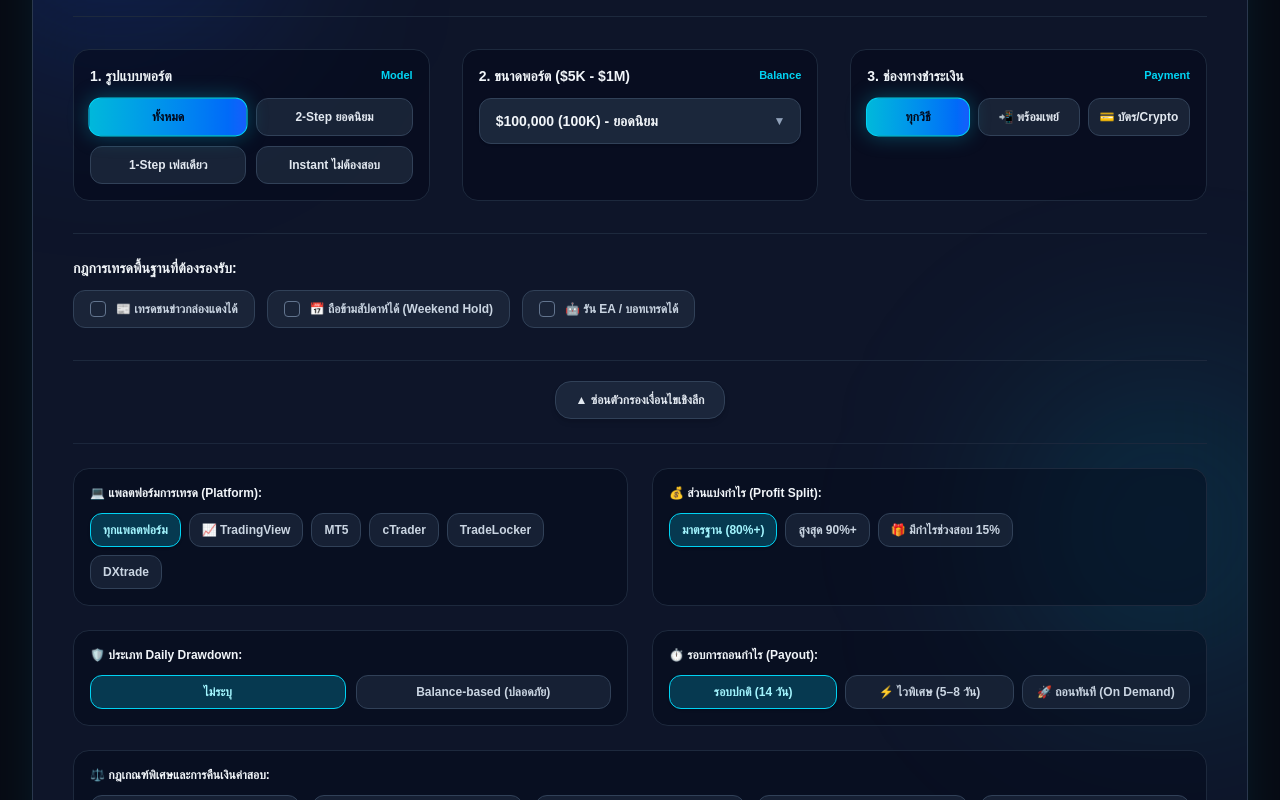
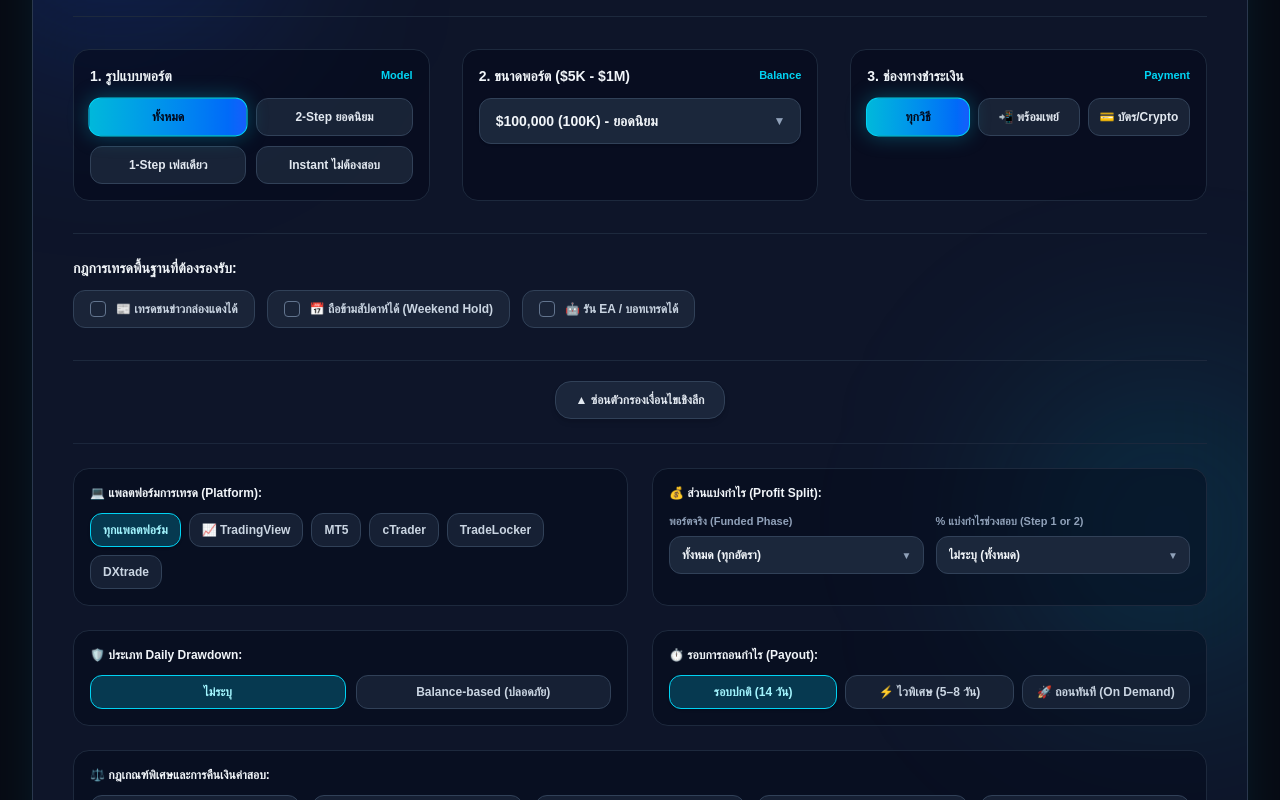
Before and after one commit to jirawat1992/prophubthai, a Next.js app: page / in a window 1280 px wide. Both pictures are taken after a click on the button 640 px from the left and 879 px from the top of the page. Shown: the part 491-1291 px from the top of the page. Built offline with nearby package versions, Linux system fonts and the light colour scheme.

Commit message:
connect reactive filter logic with prop firms list

```diff
--- a/app/components/PropMatcher.tsx
+++ b/app/components/PropMatcher.tsx
@@ -14,6 +14,7 @@ export interface FilterState {
   noConsistencyRule: boolean;
   platform: string;
   profitSplit: string;
+  challengeProfit: string;
   noMinDays: boolean;
   noSlRequired: boolean;
   scalingPlan: boolean;
@@ -294,33 +295,53 @@ export default function PropMatcher({
                 </div>
               </div>
 
-              {/* Profit Split */}
+              {/* Profit Split แยก 2 Dropdown */}
               <div className="bg-slate-950/40 p-4 rounded-2xl border border-slate-800">
                 <span className="block text-xs font-bold text-slate-100 mb-3">
                   💰 ส่วนแบ่งกำไร (Profit Split):
                 </span>
-                <div className="flex flex-wrap gap-2">
-                  {[
-                    { id: "all", label: "มาตรฐาน (80%+)" },
-                    { id: "90", label: "สูงสุด 90%+" },
-                    { id: "challenge_profit", label: "🎁 มีกำไรช่วงสอบ 15%" },
-                  ].map((ps) => {
-                    const active = filters.profitSplit === ps.id;
-                    return (
-                      <button
-                        key={ps.id}
-                        type="button"
-                        onClick={() => updateFilter("profitSplit", ps.id)}
-                        className={`py-2 px-3 rounded-xl text-xs font-bold border transition-all ${
-                          active
-                            ? "bg-cyan-500/25 border-cyan-400 text-cyan-200 shadow-sm"
-                            : "bg-slate-800/70 border-slate-700 text-slate-300 hover:bg-slate-800 hover:text-white"
-                        }`}
+                <div className="grid grid-cols-1 sm:grid-cols-2 gap-3">
+                  {/* Dropdown 1: พอร์ตจริง */}
+                  <div>
+                    <label className="text-[11px] text-slate-400 font-semibold block mb-1.5">
+                      พอร์ตจริง (Funded Phase)
+                    </label>
+                    <div className="relative">
+                      <select
+                        value={filters.profitSplit}
+                        onChange={(e) => updateFilter("profitSplit", e.target.value)}
+                        className="w-full appearance-none bg-slate-800/95 hover:bg-slate-800 border border-slate-700 focus:border-cyan-400 text-slate-100 font-bold text-xs py-2.5 px-3 rounded-xl cursor-pointer transition-all outline-none"
                       >
-                        {ps.label}
-                      </button>
-                    );
-                  })}
+                        <option value="all">ทั้งหมด (ทุกอัตรา)</option>
+                        <option value="80">80%+</option>
+                        <option value="90">90%+</option>
+                        <option value="100">100% (รับเต็มจำนวน)</option>
+                      </select>
+                      <div className="absolute right-3 top-1/2 -translate-y-1/2 pointer-events-none text-slate-400 text-[10px] font-bold">
+                        ▼
+                      </div>
+                    </div>
+                  </div>
+
+                  {/* Dropdown 2: ช่วงสอบ */}
+                  <div>
+                    <label className="text-[11px] text-slate-400 font-semibold block mb-1.5">
+                      % แบ่งกำไรช่วงสอบ (Step 1 or 2)
+                    </label>
+                    <div className="relative">
+                      <select
+                        value={filters.challengeProfit}
+                        onChange={(e) => updateFilter("challengeProfit", e.target.value)}
+                        className="w-full appearance-none bg-slate-800/95 hover:bg-slate-800 border border-slate-700 focus:border-cyan-400 text-slate-100 font-bold text-xs py-2.5 px-3 rounded-xl cursor-pointer transition-all outline-none"
+                      >
+                        <option value="all">ไม่ระบุ (ทั้งหมด)</option>
+                        <option value="yes">🎁 มีส่วนแบ่งกำไรช่วงสอบ (เช่น 15%)</option>
+                      </select>
+                      <div className="absolute right-3 top-1/2 -translate-y-1/2 pointer-events-none text-slate-400 text-[10px] font-bold">
+                        ▼
+                      </div>
+                    </div>
+                  </div>
                 </div>
               </div>
             </div>
@@ -355,7 +376,7 @@ export default function PropMatcher({
                 </div>
               </div>
 
-              {/* ⏱️ รอบการถอนกำไร 3 ปุ่ม (รวม On Demand) */}
+              {/* รอบถอนเงิน 3 ปุ่ม */}
               <div className="bg-slate-950/40 p-4 rounded-2xl border border-slate-800">
                 <span className="block text-xs font-bold text-slate-100 mb-3">
                   ⏱️ รอบการถอนกำไร (Payout):
--- a/app/page.tsx
+++ b/app/page.tsx
@@ -442,6 +442,7 @@ const initialFilters: FilterState = {
   noConsistencyRule: false,
   platform: "all",
   profitSplit: "all",
+  challengeProfit: "all",
   noMinDays: false,
   noSlRequired: false,
   scalingPlan: false,
@@ -483,12 +484,14 @@ export default function Home() {
       if (filters.platform !== "all" && !firm.platforms.includes(filters.platform)) {
         return false;
       }
-      if (filters.profitSplit === "90" && firm.profitSplitRate < 90) {
-        return false;
-      }
-      if (filters.profitSplit === "challenge_profit" && !firm.hasChallengeProfit) {
-        return false;
-      }
+      // Profit Split
+      if (filters.profitSplit === "80" && firm.profitSplitRate < 80) return false;
+      if (filters.profitSplit === "90" && firm.profitSplitRate < 90) return false;
+      if (filters.profitSplit === "100" && firm.profitSplitRate < 100) return false;
+
+      // Challenge Profit
+      if (filters.challengeProfit === "yes" && !firm.hasChallengeProfit) return false;
+
       if (filters.drawdownType === "balance" && firm.drawdownType !== "balance") {
         return false;
       }
```
